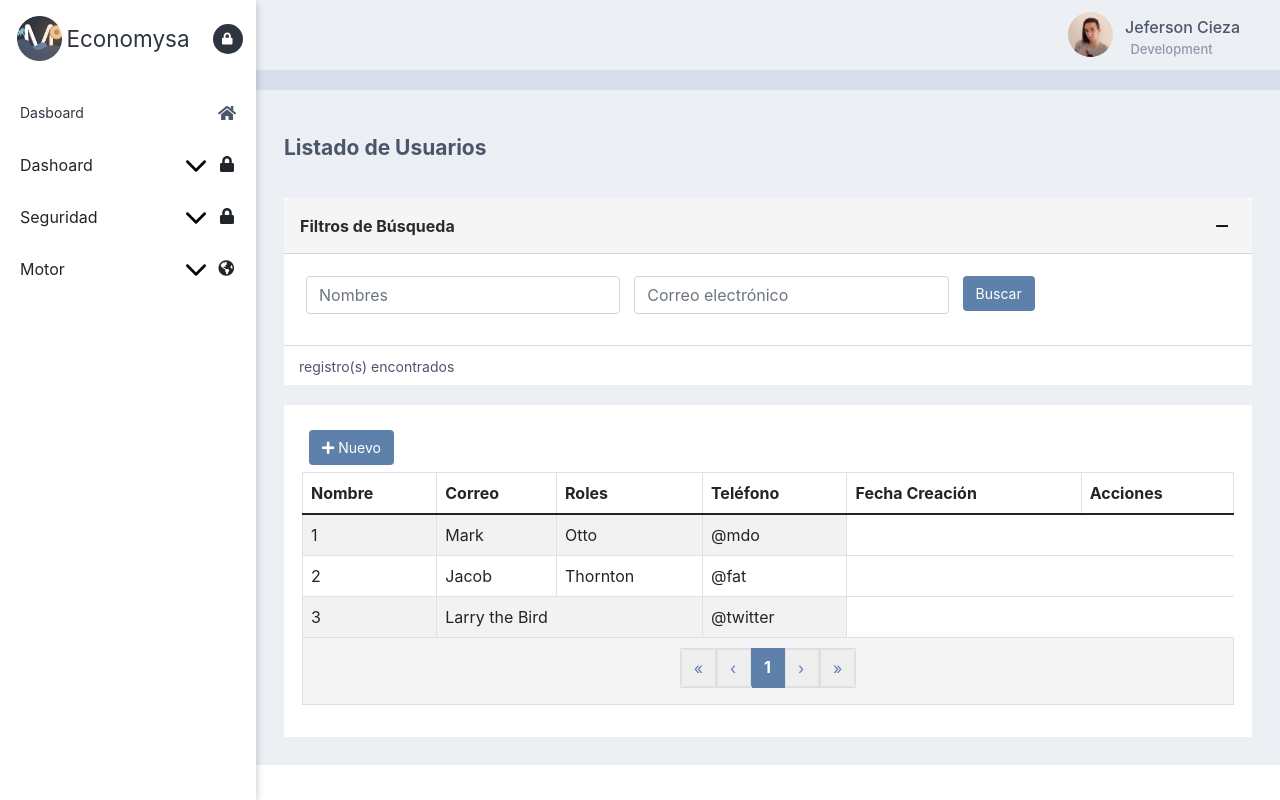
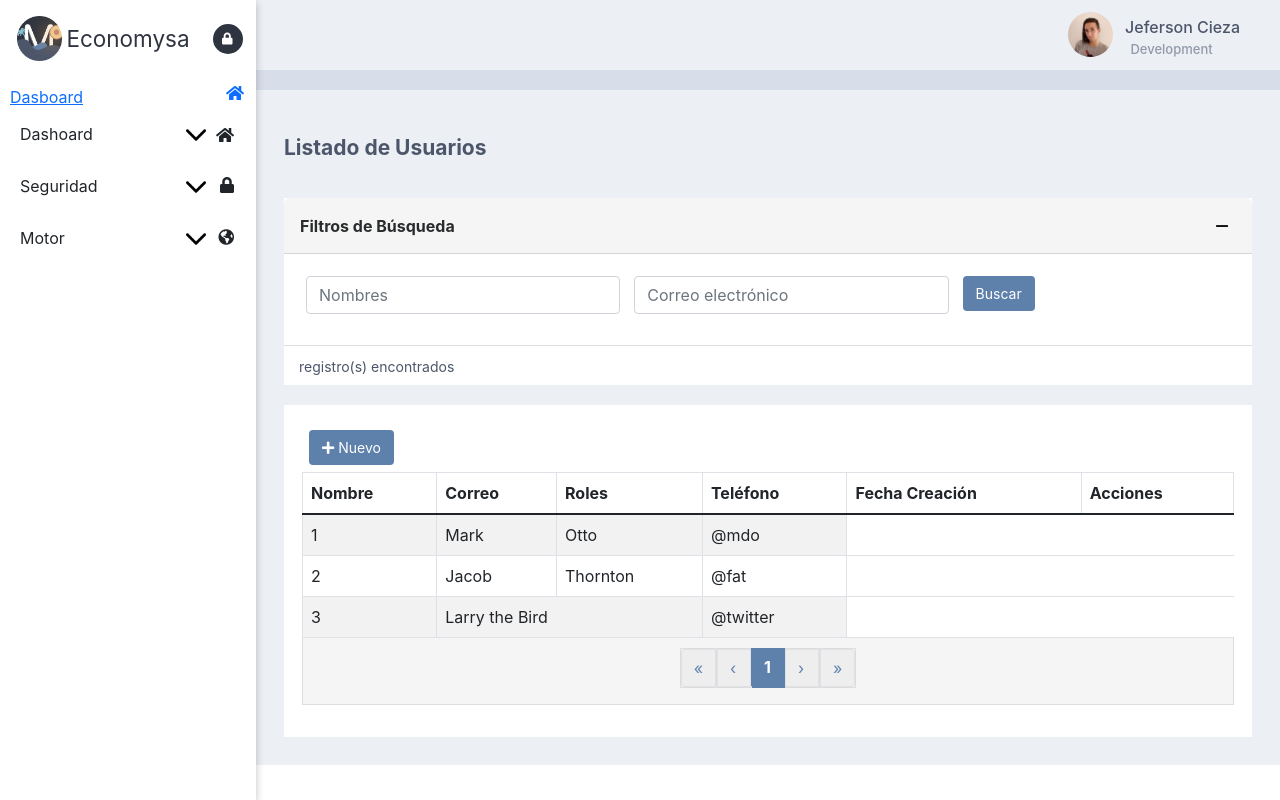
Before and after one commit to Linkhub-git/economysa-motor-front, a React (Create React App) app: page /Seguridad in a window 1280 px wide. Built offline with nearby package versions, Linux system fonts and the light colour scheme.

Commit message:
The icon from the dashboard it's in the right position

```diff
--- a/src/components/Sidebar/Sidebar.css
+++ b/src/components/Sidebar/Sidebar.css
@@ -141,6 +141,10 @@
 .individualLinkContainer:hover{
     background-color: rgb(245, 245, 245);
     transition: 500ms;
+}
+.fa-home{
+    position: absolute;
+    right: 12px;
 }
 .fa-users{
     font-size: 18px;
--- a/src/components/Sidebar/Sidebar.js
+++ b/src/components/Sidebar/Sidebar.js
@@ -66,11 +66,12 @@ function Sidebar(props) {
                       <button className={props.hideSidebarDesk === true ? "" : "sideBarHideDesktopHideButton"} onClick={() => hideSidebar()}><i className={props.hideSidebarDesk === true ? "fas fa-lock" : "fas fa-lock-open"}></i></button>
                   </div>
                   <div className='linksContainer'>
-                      <Link className='linkSidebar' to="/">Dasboard <i className="fas fa-home"></i></Link>
+                      <Link className='' to="/">Dasboard <i className="fas fa-home"></i></Link>
                           <Accordion>
                               <Accordion.Item eventKey="0" className={props.showAlittleSidebar === false ? "contentContainerLink" : "contentContainerLink hideArrowSidebar"}>
-                                  <Accordion.Header className={props.hideSidebarDesk === true ? "titleLink" : "titleLink sideBarHideDesktopIcons"}>Dashoard <i className="fas fa-lock lockLink"></i></Accordion.Header>
+                                  <Accordion.Header className={props.hideSidebarDesk === true ? "titleLink" : "titleLink sideBarHideDesktopIcons"}>Dashoard <i className="fas fa-home"></i></Accordion.Header>
                               </Accordion.Item>
+
                               <Accordion.Item eventKey="1" className={props.showAlittleSidebar === false ? "contentContainerLink" : "contentContainerLink hideArrowSidebar"}>
                                   <Accordion.Header className={props.hideSidebarDesk === true ? "titleLink" : "titleLink sideBarHideDesktopIcons"}>Seguridad <i className="fas fa-lock lockLink"></i></Accordion.Header>
                                       <Accordion.Body className='contentInsideLink'>
```
